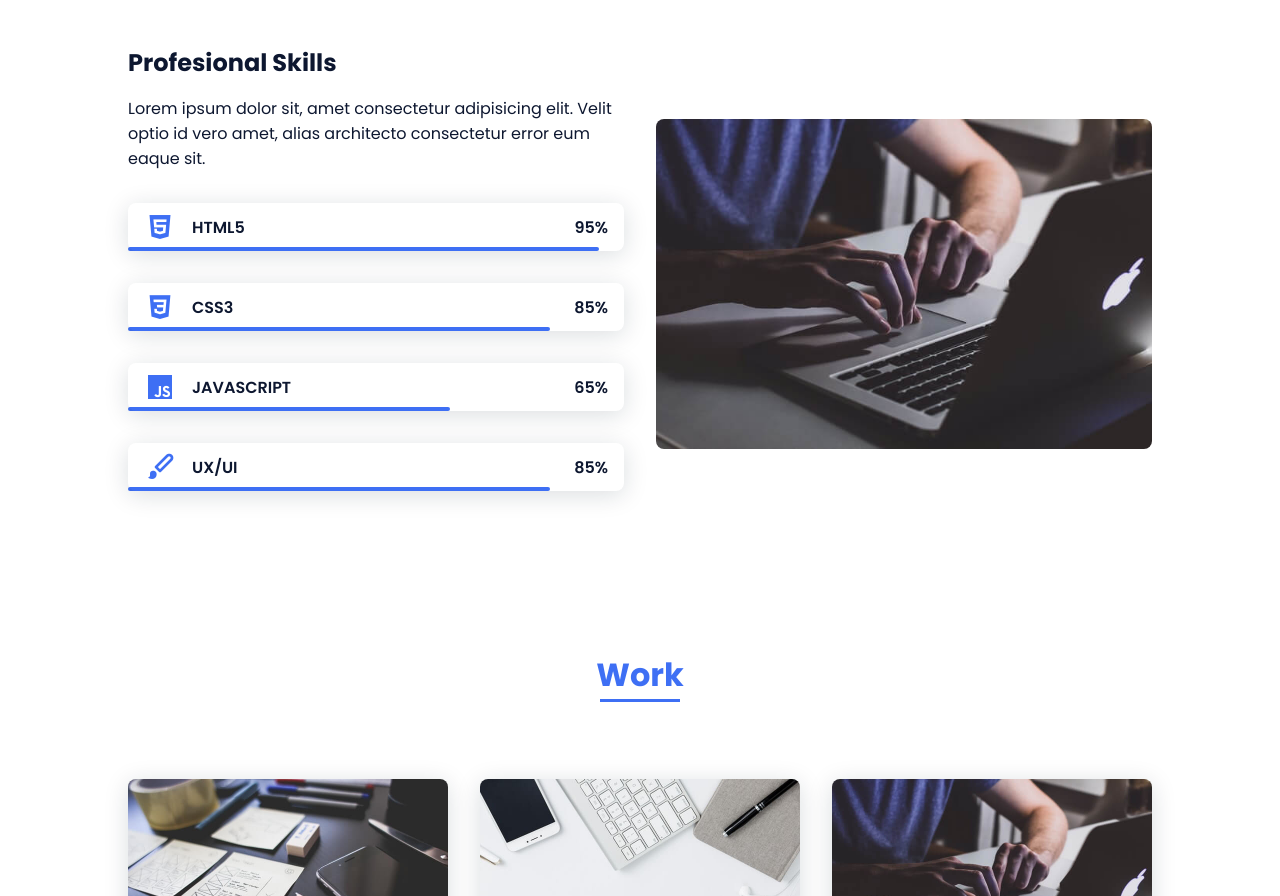
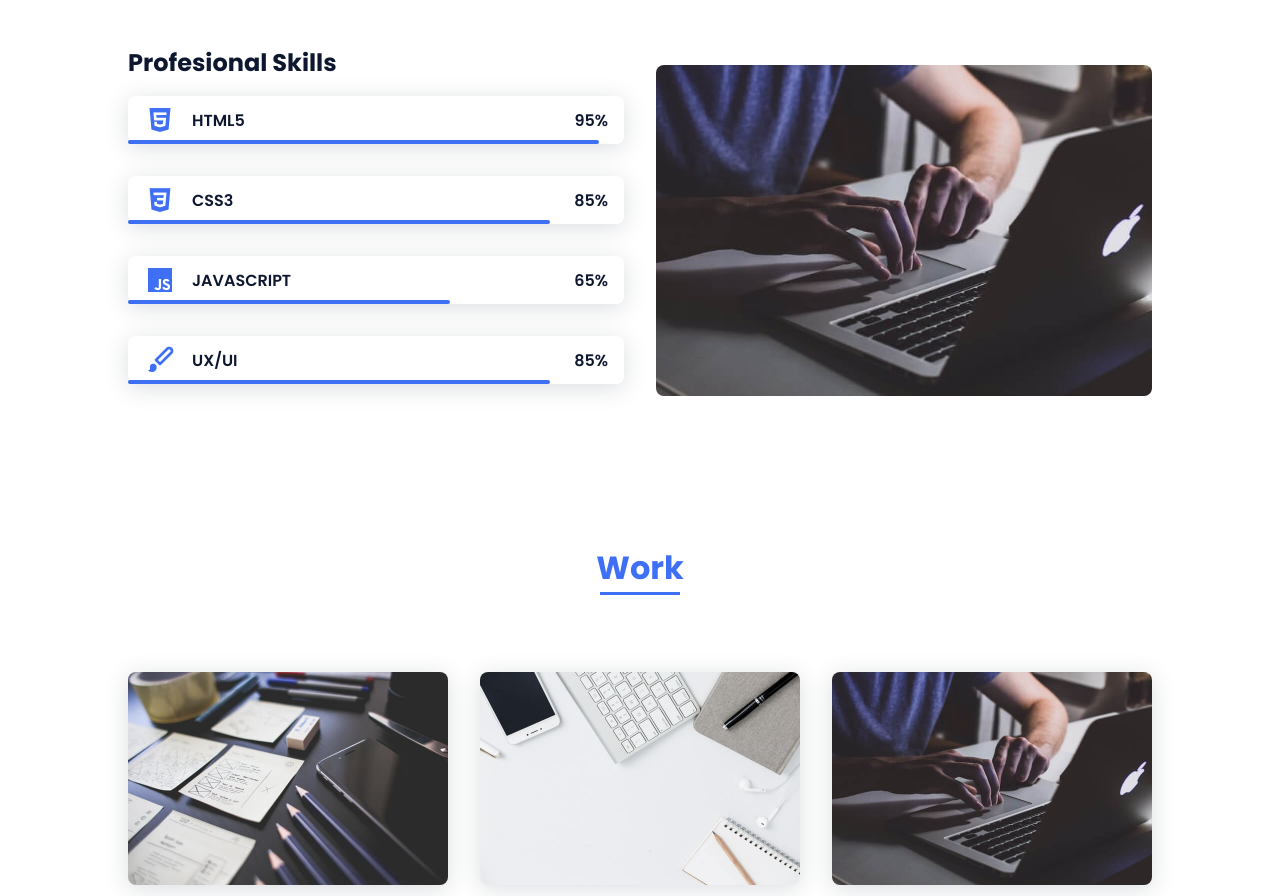
Before and after one commit to Arun-cn/Portfolio, a plain HTML site: page index.html in a window 1280 px wide. Shown: the part 1388-2284 px from the top of the page. Drawn offline with nearby package versions, Linux system fonts and the light colour scheme.

Commit message:
update skills

```diff
--- a/index.html
+++ b/index.html
@@ -86,7 +86,7 @@
                 <div class="skills__container bd-grid">
                     <div>
                         <h2 class="skills__subtitle">Profesional Skills</h2>
-                        <p class="skills__text">Lorem ipsum dolor sit, amet consectetur adipisicing elit. Velit optio id vero amet, alias architecto consectetur error eum eaque sit.</p>
+
                         <div class="skills__data">
                             <div class="skills__names">
                                 <i class='bx bxl-html5 skills__icon'></i>
```
